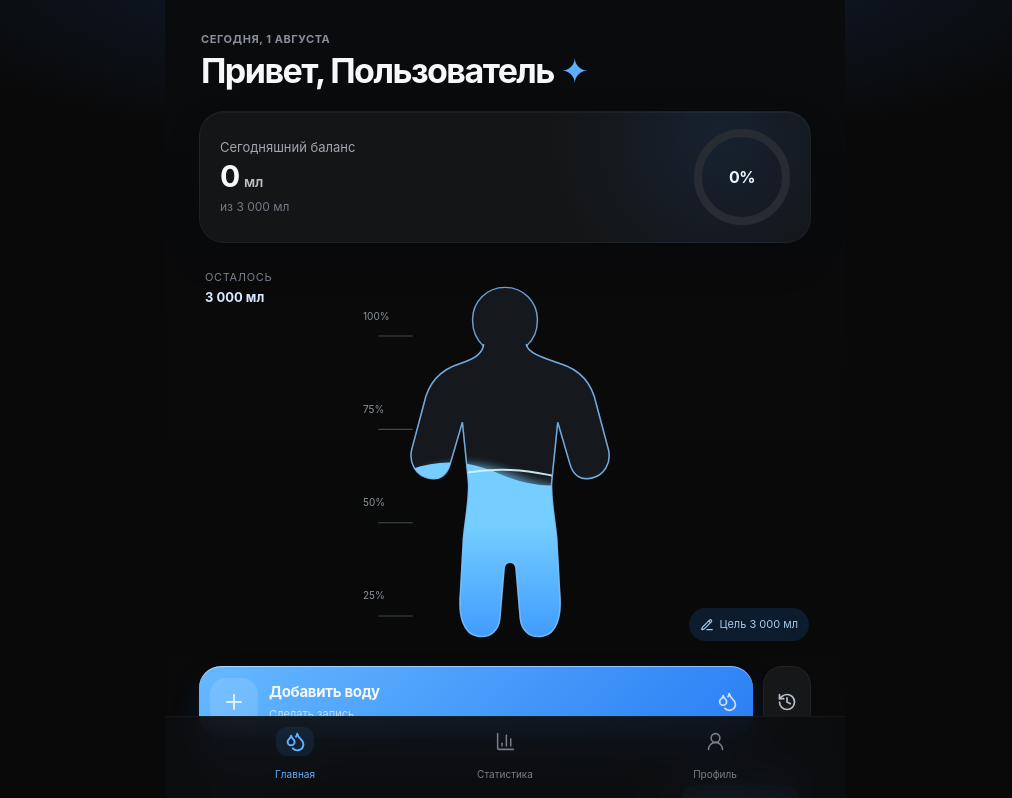
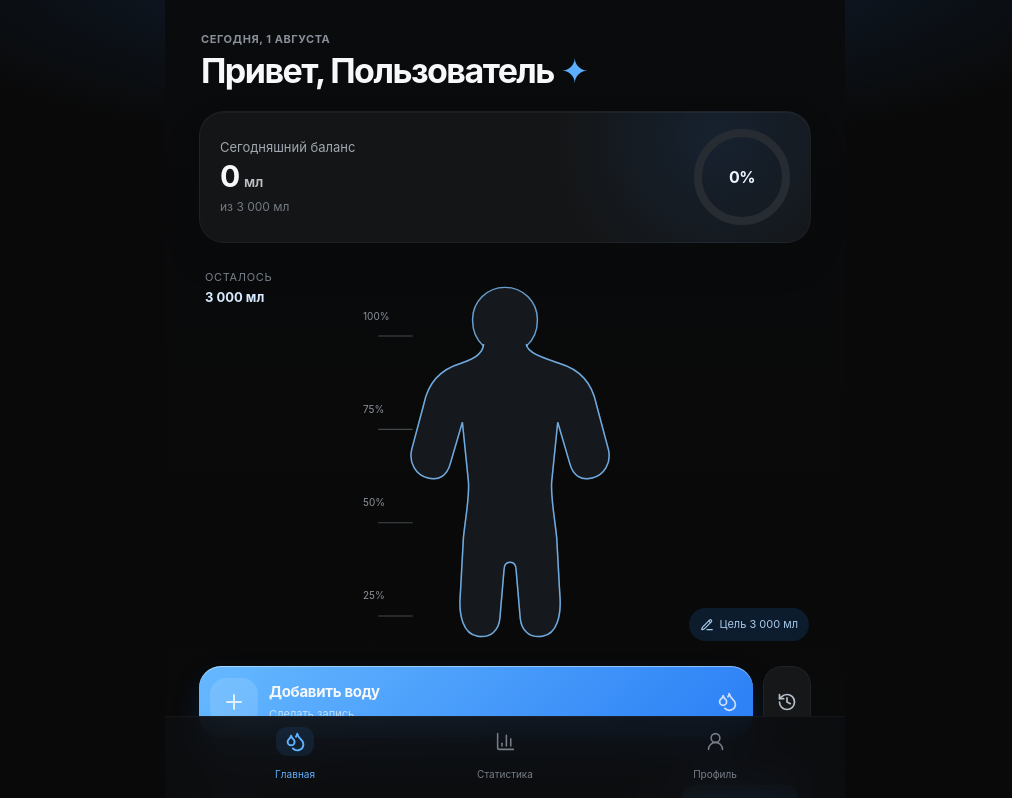
Before and after one commit to egorogarkov34-arch/-2, a React (Vite) app: page / in a window 1280 px wide. Shown: the top 798 px of the page, without its empty margins (135-1147 px from the left). Built offline with nearby package versions, Linux system fonts and the light colour scheme.

Commit message:
Fix body water fill and wave alignment
Updated water level calculation and animation logic to reflect fill percentage accurately. Adjusted wave and water surface rendering based on fill state.

```diff
--- a/src/entities/hydration/ui/BodyWater.tsx
+++ b/src/entities/hydration/ui/BodyWater.tsx
@@ -11,11 +11,17 @@ export function BodyWater({ percentage }: Props) {
   const uid = useId().replaceAll(':', '')
   const clipId = `body-clip-${uid}`
   const waveId = `water-wave-${uid}`
-  const level = 205 - 1.32 * clamp(percentage, 0, 100)
+  const fillPercentage = clamp(percentage, 0, 100)
+  // The water surface starts below the feet at 0% and reaches the top at 100%.
+  // This keeps an empty silhouette completely empty instead of showing the lower body.
+  const level = 390 - 3.9 * fillPercentage
+  const hasWater = fillPercentage > 0.01
   const head = { cx: 140, cy: 58, r: 32 }
   const bodyPath = 'M119 82C118 91 111 96 96 101C76 107 64 121 60 141L48 186C45 199 52 211 64 214C75 217 83 211 86 200L98 159L104 218C105 233 101 253 99 273L96 328C94 350 99 368 113 370C126 372 134 364 135 352L139 305C139 300 141 297 145 297C149 297 151 300 151 305L155 352C156 364 164 372 177 370C191 368 196 350 194 328L191 273C189 253 185 233 186 218L192 159L204 200C207 211 215 217 226 214C238 211 245 199 242 186L230 141C226 121 214 107 194 101C179 96 162 91 161 82Z'
   const bodyOutline = 'M119 82C118 91 111 96 96 101C76 107 64 121 60 141L48 186C45 199 52 211 64 214C75 217 83 211 86 200L98 159L104 218C105 233 101 253 99 273L96 328C94 350 99 368 113 370C126 372 134 364 135 352L139 305C139 300 141 297 145 297C149 297 151 300 151 305L155 352C156 364 164 372 177 370C191 368 196 350 194 328L191 273C189 253 185 233 186 218L192 159L204 200C207 211 215 217 226 214C238 211 245 199 242 186L230 141C226 121 214 107 194 101C179 96 162 91 161 82'
   const headOutline = 'M119 84C112 78 108 69 108 58C108 40 122 26 140 26C158 26 172 40 172 58C172 69 168 78 161 84'
+  const waveSurface = 'M-70 6 C-40 -6 -14 19 18 7 S82 -7 116 7 S182 20 216 6 S281 -7 322 7 S366 19 400 5'
+  const waterShape = `${waveSurface} V430 H-70Z`
   return (
     <div className="body-water-wrap" role="img" aria-label={language === 'en' ? `Body silhouette filled to ${Math.round(percentage)} percent` : `Силуэт заполнен водой на ${Math.round(percentage)} процентов`}>
       <svg className="body-water" viewBox="0 0 280 390" fill="none">
@@ -28,16 +34,13 @@ export function BodyWater({ percentage }: Props) {
         </defs>
         <path d={bodyPath} className="silhouette-base" /><circle {...head} className="head-fill" />
         <g clipPath={`url(#${clipId})`}>
-          <motion.g animate={{ y: level }} transition={{ type: 'spring', stiffness: 32, damping: 18, mass: 0.9 }}>
-            <path d="M-50 6 C -15 -9 15 20 50 6 S 115 -9 150 6 S 215 20 250 6 S 315 -9 340 6 V420 H-50Z" fill={`url(#${waveId})`} filter={`url(#glow-${uid})`} opacity=".65" />
-            <motion.path
-              d="M-50 5 C -15 -10 15 20 50 5 S 115 -10 150 5 S 215 20 250 5 S 315 -10 340 5 V420 H-50Z"
-              fill={`url(#${waveId})`}
-              animate={{ x: [-15, 15, -15] }}
-              transition={{ duration: 5.5, repeat: Infinity, ease: 'easeInOut' }}
-            />
-            <motion.path d="M-50 14 C -5 -1 25 27 75 12 S 165 -3 220 13 S 295 23 340 8" stroke="rgba(213,246,255,.92)" strokeWidth="2" fill="none" animate={{ x: [12, -15, 12] }} transition={{ duration: 4.2, repeat: Infinity, ease: 'easeInOut' }} />
-          </motion.g>
+          {hasWater && <motion.g animate={{ y: level }} transition={{ type: 'spring', stiffness: 32, damping: 18, mass: 0.9 }}>
+            <motion.g animate={{ x: [-13, 13, -13] }} transition={{ duration: 5.8, repeat: Infinity, ease: 'easeInOut' }}>
+              <path d={waterShape} fill={`url(#${waveId})`} filter={`url(#glow-${uid})`} opacity=".64" />
+              <path d={waterShape} fill={`url(#${waveId})`} />
+              <path d={waveSurface} stroke="rgba(225,248,255,.92)" strokeWidth="2" fill="none" strokeLinecap="round" />
+            </motion.g>
+          </motion.g>}
         </g>
         <path d={bodyOutline} className="silhouette-stroke" /><path d={headOutline} className="silhouette-stroke" />
         <g className="body-ticks"><line x1="15" y1="74" x2="49" y2="74" /><line x1="15" y1="166" x2="49" y2="166" /><line x1="15" y1="258" x2="49" y2="258" /><line x1="15" y1="350" x2="49" y2="350" /></g>
```
